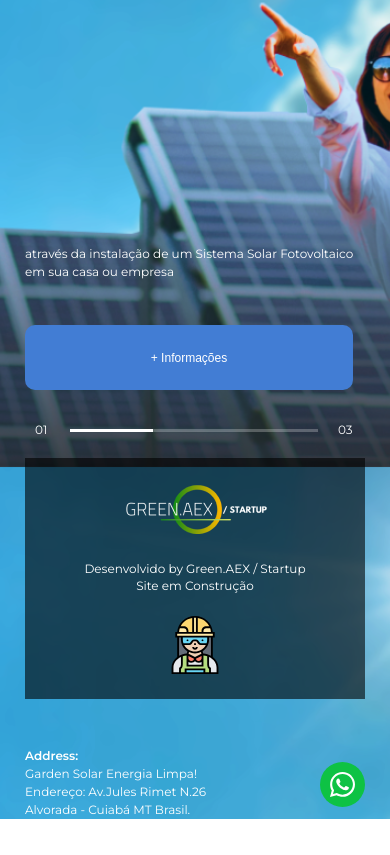
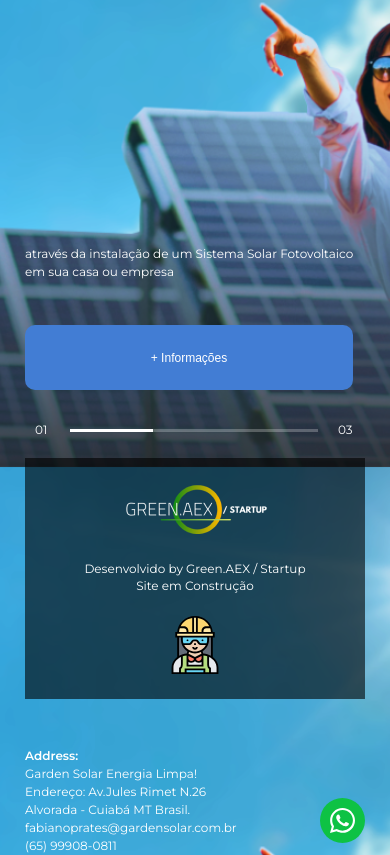
Before and after one commit to prathameshkoshti/garden_solar, a plain HTML site: page index.html in a window 390 px wide. Shown: the part 377-1232 px from the top of the page. Before the commit the page ends 1196 px from the top, so only its background shows below. Drawn offline with Linux system fonts and the light colour scheme.

Commit message:
email and phone added

```diff
--- a/index.html
+++ b/index.html
@@ -97,6 +97,7 @@
                                     Garden Solar Energia Limpa!<br>
                                     Endereço: Av.Jules Rimet N.26<br>
                                     Alvorada - Cuiabá MT Brasil.
+                                    <p>fabianoprates@gardensolar.com.br<br> (65) 99908-0811</p>
                                 </p>
                             </div>
                             <div class="whatsapp show-991">
```
